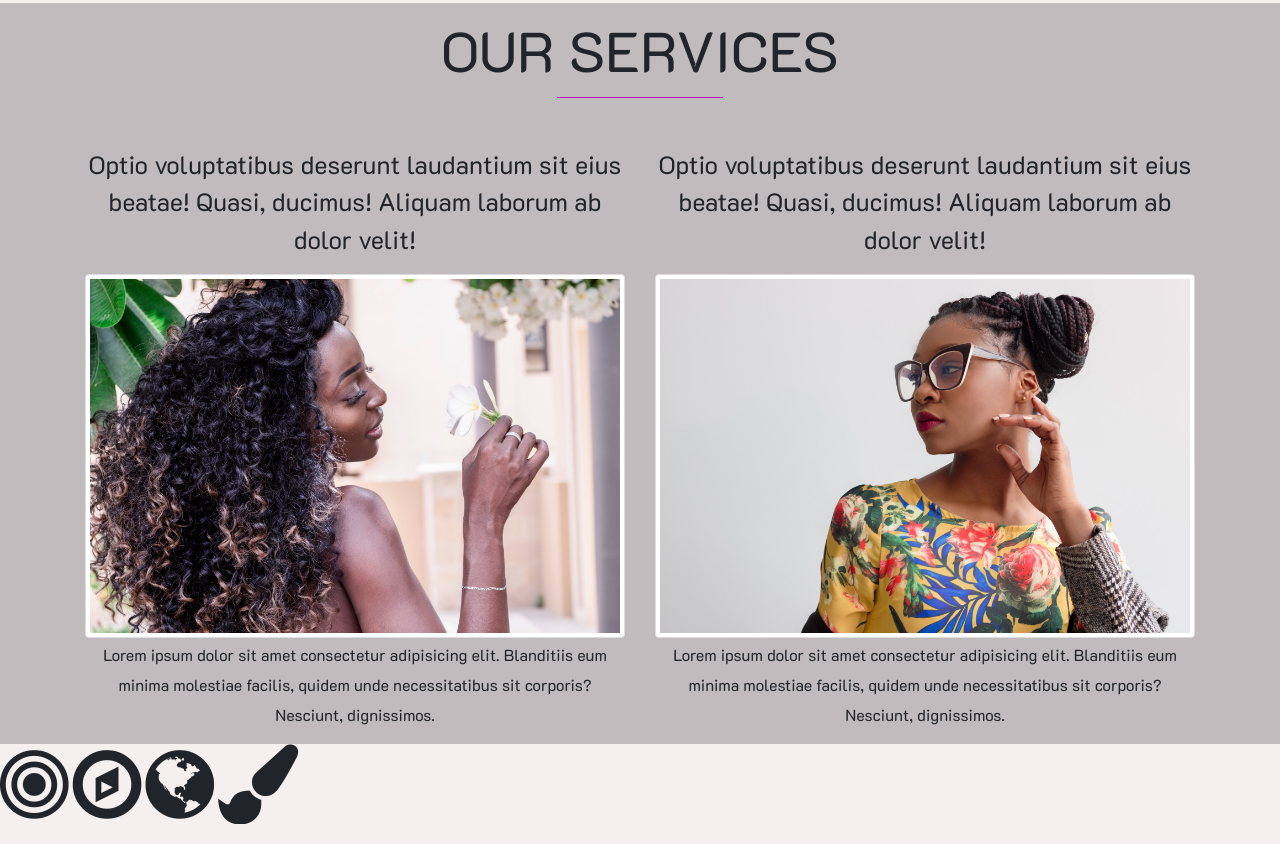
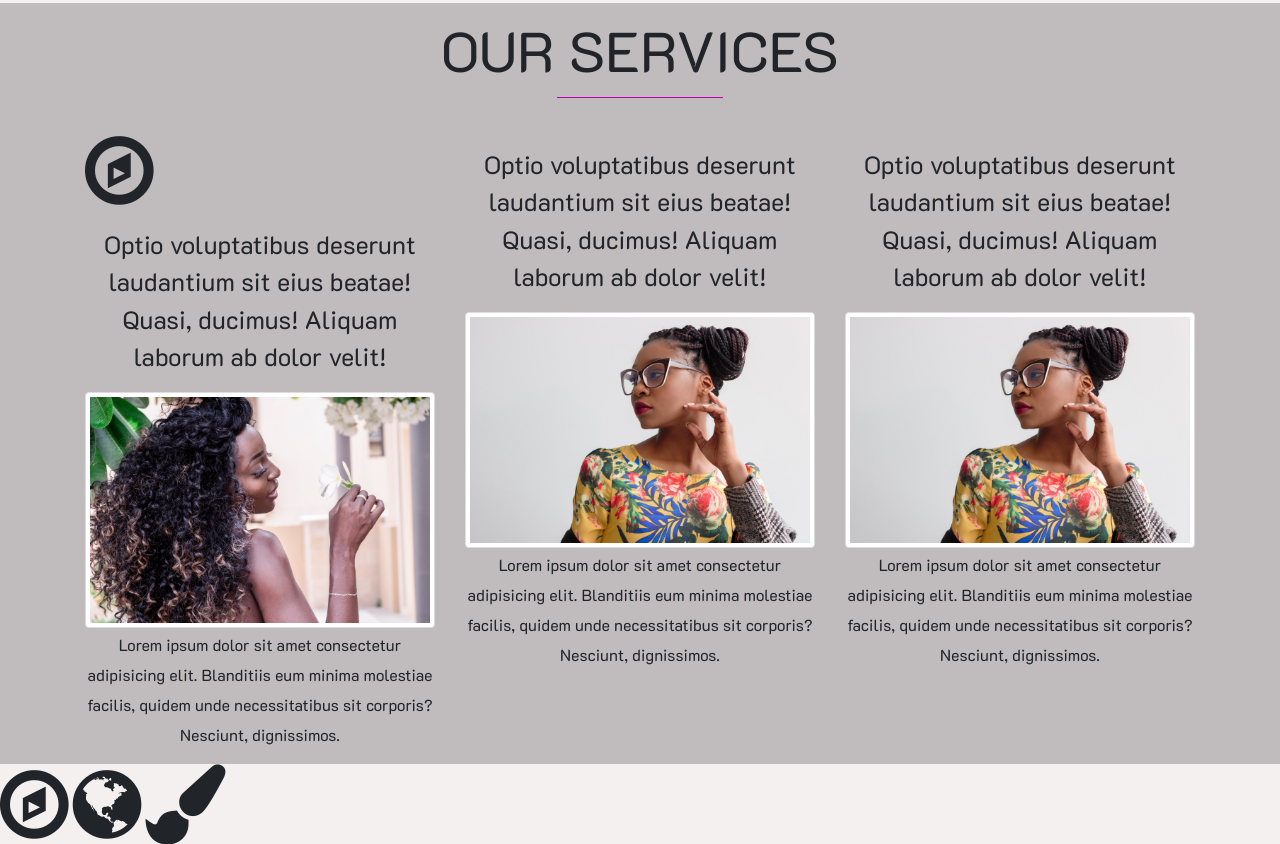
Before and after one commit to Teegreat/Beauty, a website: page src/index.html in a window 1280 px wide. Shown: the part 1931-2775 px from the top of the page. Drawn offline with Linux system fonts and the light colour scheme.

Commit message:
another change

```diff
--- a/src/index.html
+++ b/src/index.html
@@ -169,7 +169,9 @@
                     </div>
 
                     <div class="row">
-                        <div class="col-6"><p class=" head-desc mt-3 py-0 text-center">
+                        <div class="col-4">
+                            <div><i class="fa fa-compass fa-5x"></i></div>
+                            <p class=" head-desc mt-3 py-0 text-center">
                                 Optio voluptatibus deserunt laudantium sit eius beatae! Quasi, ducimus! Aliquam laborum ab dolor velit!
                         </p>
                         <img src="img/pexels-photo-1234901.jpeg" alt="" class="img-thumbnail mx-auto d-block">
@@ -182,7 +184,7 @@
 
                     </div>
 
-                        <div class="col-6"><p class=" head-desc mt-3 py-0 text-center">
+                        <div class="col-4"><p class=" head-desc mt-3 py-0 text-center">
                             Optio voluptatibus deserunt laudantium sit eius beatae! Quasi, ducimus! Aliquam laborum ab dolor velit!
                         </p>
                         <img src="img/pexels-photo-871495.jpeg" alt="" class="img-thumbnail mx-auto d-block">
@@ -193,6 +195,17 @@
 
                         </p>
                     </div>
+
+                    <div class="col-4"><p class=" head-desc mt-3 py-0 text-center">
+                        Optio voluptatibus deserunt laudantium sit eius beatae! Quasi, ducimus! Aliquam laborum ab dolor velit!
+                    </p>
+                    <img src="img/pexels-photo-871495.jpeg" alt="" class="img-thumbnail mx-auto d-block">
+                    <p class="img-desc text-center">
+                        <small>
+                                Lorem ipsum dolor sit amet consectetur adipisicing elit. Blanditiis eum minima molestiae facilis, quidem unde necessitatibus sit corporis? Nesciunt, dignissimos.
+                        </small>
+
+                    </p>
                     </div>
                 </div>
 
@@ -200,9 +213,9 @@
                 </section>
 
 
-    <!-- MAIN BODY -->
 
-    <i class="fa fa-bullseye fa-5x"></i>
+
+
 
     <!-- <i class="far fa-brush fa-5x"></i> -->
 
```
